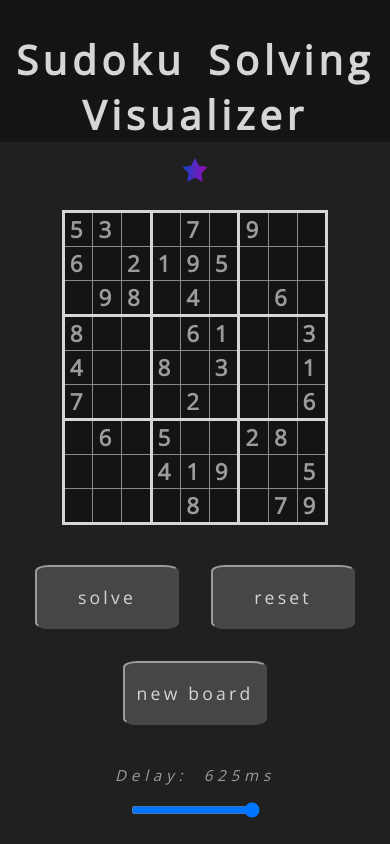
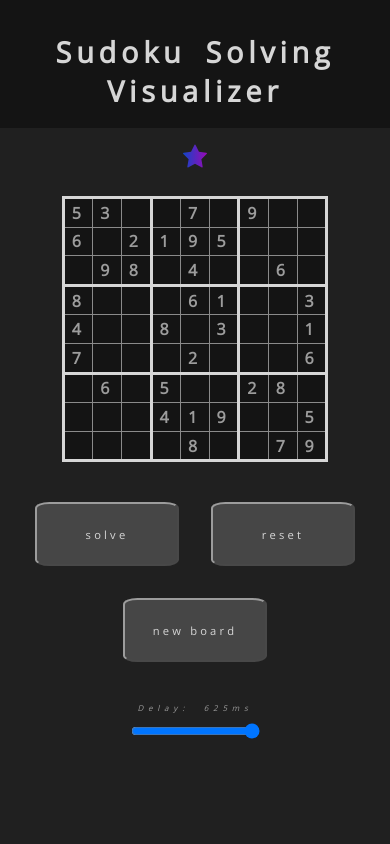
Before and after one commit to wyattp23/sudoku-solving-visualizer, a React (Create React App) app: page / in a window 390 px wide. Built offline with nearby package versions, Linux system fonts and the light colour scheme.

Commit message:
Adjust font sizes for mobile.

```diff
--- a/src/index.css
+++ b/src/index.css
@@ -4,7 +4,7 @@
   --size-divisor: 1;
 
   --font-basic: 'Open Sans', sans-serif;
-  --fs-header: 2.5rem;
+  --fs-header: 2.5em;
   --fs-large: 1.4rem;
   --fs-mid: 1.1rem;
   --fs-small: 0.95rem;
@@ -23,7 +23,11 @@
 
 @media (max-width : 540px) {
   :root {
-    --size-divisor: 2
+    --size-divisor: 2;
+    --fs-header: 1.8rem;
+    --fs-large: 1rem;
+    --fs-mid: 0.7rem;
+    --fs-small: 0.5rem;
   }
 }
 
```
